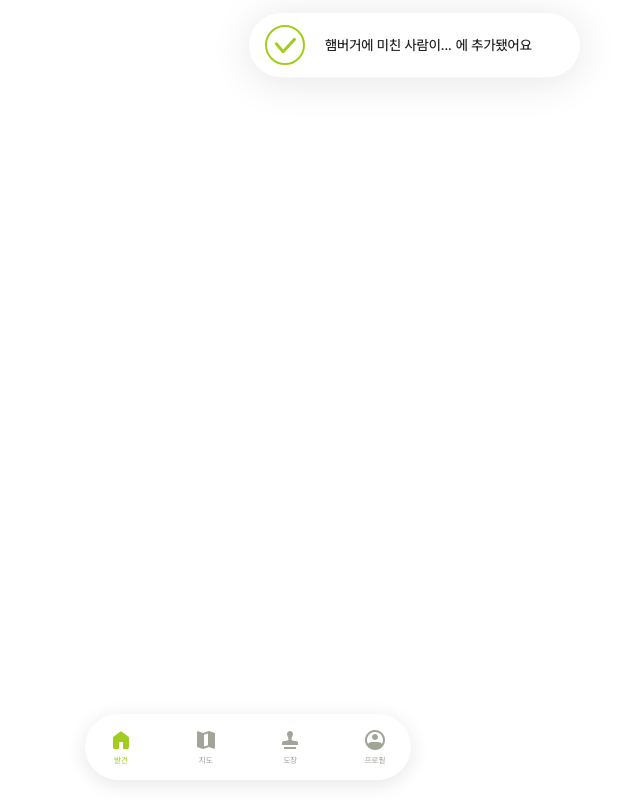
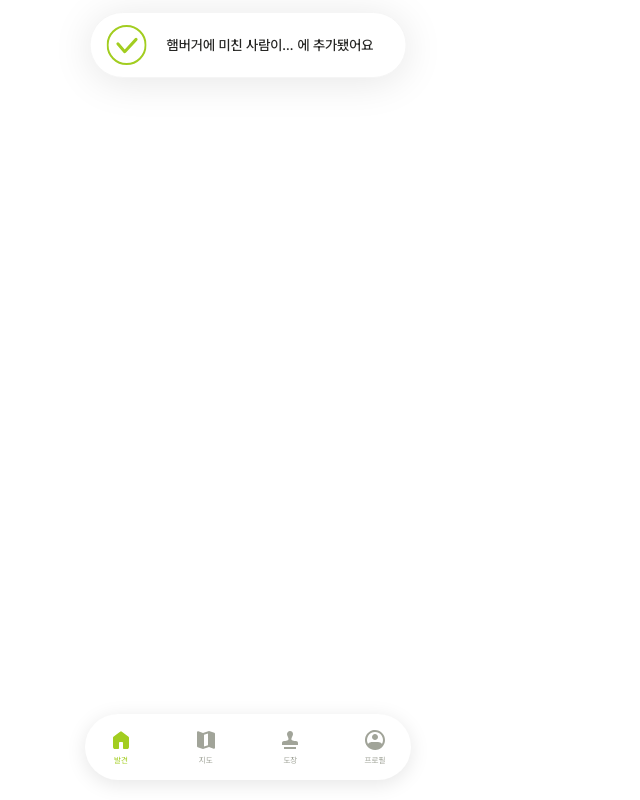
Before and after one commit to Re-Gion-Jidogam/Jidogam-front, a Next.js app: page / in a window 1280 px wide. Shown: the whole page, without its empty margins (392-1032 px from the left). Built offline with nearby package versions, Linux system fonts and the light colour scheme; no server answers.

Commit message:
✨Feat: 토스트 NOT_MOVE 타입 레이아웃

```diff
--- a/src/app/page.tsx
+++ b/src/app/page.tsx
@@ -4,7 +4,7 @@ export default function Home() {
   return (
     <div>
       <Toast
-        type="MOVE"
+        type="NOT_MOVE"
         title="햄버거에 미친 사람이 만든 전주 수제버거 맛집들"
         message="에 추가됐어요"
       />
--- a/src/assets/icons/index.ts
+++ b/src/assets/icons/index.ts
@@ -9,3 +9,4 @@ export { default as MapActiveIcon } from "./map-active.svg";
 export { default as ProfileActiveIcon } from "./profile-active.svg";
 export { default as StampActiveIcon } from "./stamp-active.svg";
 export { default as ToastCheckIcon } from "./toast-icons.svg";
+export { default as RightGrayArrow } from "./right_gray_arrow.svg";
--- a/src/components/Toast.tsx
+++ b/src/components/Toast.tsx
@@ -3,7 +3,7 @@ import clsx from "clsx";
 import SVGIcon from "./SVGIcon";
 
 interface ToastMessageProps {
-  // type: "MOVE" | "NOT_MOVE";
+  type: "MOVE" | "NOT_MOVE";
   title: string;
   message: string;
   maxLength?: number;
@@ -11,7 +11,7 @@ interface ToastMessageProps {
 }
 
 export default function Toast({
-  // type,
+  type,
   title,
   message,
   maxLength = 11,
@@ -23,16 +23,25 @@ export default function Toast({
   return (
     <div
       className={clsx(
-        "fixed top-3 left-1/2 py-3 pl-4 pr-12",
+        "fixed top-3 left-1/2 -translate-x-1/2 py-3 pl-4",
+        {
+          "pr-8": type === "NOT_MOVE",
+          "pr-4": type === "MOVE",
+        },
         "rounded-[100px] border border-gray-50 shadow-[0_4px_40px_0_rgba(0,0,0,0.1)]",
-        "bg-white flex gap-5 items-center",
+        "bg-white flex gap-2 items-center",
       )}
     >
-      <SVGIcon icon="ToastCheckIcon" />
-      <div className={clsx("flex gap-1", "font-medium text-sm text-gray-900")}>
-        <p>{truncatedTitle}</p>
-        <p>{message}</p>
+      <div className={clsx("flex gap-5 items-center")}>
+        <SVGIcon icon="ToastCheckIcon" />
+        <div
+          className={clsx("flex gap-1", "font-medium text-sm text-gray-900")}
+        >
+          <p>{truncatedTitle}</p>
+          <p>{message}</p>
+        </div>
       </div>
+      {type === "MOVE" && <SVGIcon icon="RightGrayArrow" />}
     </div>
   );
 }
```
Also changed, not shown: src/assets/icons/right_gray_arrow.svg (added).
